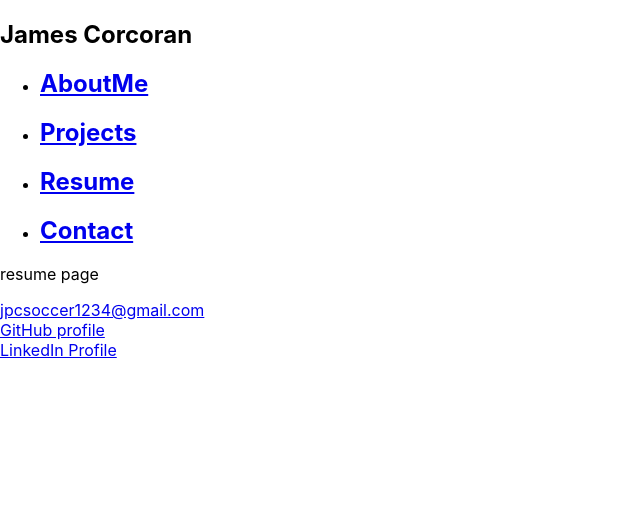
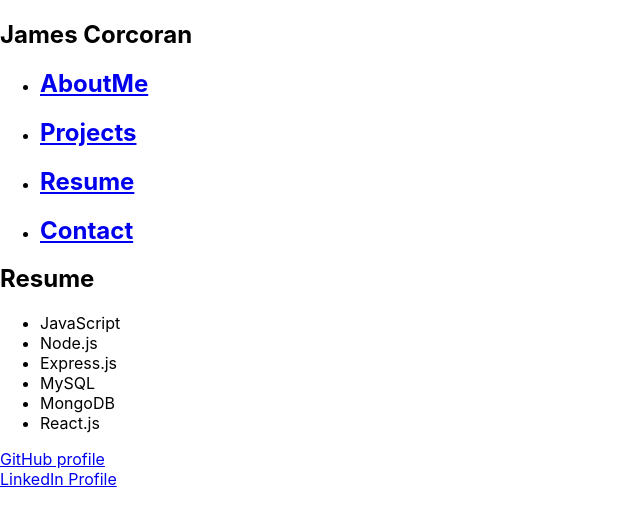
Before and after one commit to jcorcorangithub/react_portfolio, a React (Create React App) app in the folder react_portfolio/: page /resume in a window 1280 px wide. Shown: the top 526 px of the page, without its empty margins (0-640 px from the left). Built offline with nearby package versions, Linux system fonts and the light colour scheme.

Commit message:
started resume section

```diff
--- a/react_portfolio/src/App.js
+++ b/react_portfolio/src/App.js
@@ -1,4 +1,4 @@
-import logo from './logo.svg';
+//import logo from './logo.svg';
 import './App.css';
 import NavBar from './components/navbar'
 import AboutMe from './components/aboutme'
@@ -7,7 +7,7 @@ import Footer from './components/footer'
 import Projects from './components/projects'
 import Resume from './components/resume'
 
-import {Navbar, Nav} from 'react-bootstrap';
+//import {Navbar, Nav} from 'react-bootstrap';
 
 import { BrowserRouter as Router, Route } from 'react-router-dom';
 
@@ -33,9 +33,7 @@ function App() {
         <Contact />
       </Route>
 
-      <footer>
         <Footer />
-      </footer>
 
     </Router>
     </div>
--- a/react_portfolio/src/components/aboutme.js
+++ b/react_portfolio/src/components/aboutme.js
@@ -1,5 +1,3 @@
-// import React from 'react';
-
 export default function AboutMe(){
     return (
         <p>
@@ -8,5 +6,3 @@ export default function AboutMe(){
         </p>
     );
 }
-
-// export default AboutMe;
--- a/react_portfolio/src/components/footer.js
+++ b/react_portfolio/src/components/footer.js
@@ -1,9 +1,9 @@
 export default function Footer(){
     return (
-    <footer>
-        <div><a href="mailto:jpcsoccer1234@gmail.com">jpcsoccer1234@gmail.com</a></div>
-        <div><a href="https://github.com/jcorcorangithub" >GitHub profile</a></div>
-        <div><a href="https://www.linkedin.com/in/james-corcoran-b57770169/" >LinkedIn Profile</a></div>
-    </footer>
+        <footer>
+            {/* <div><a href="mailto:jpcsoccer1234@gmail.com">jpcsoccer1234@gmail.com</a></div> */}
+            <div><a href="https://github.com/jcorcorangithub">GitHub profile</a></div>
+            <div><a href="https://www.linkedin.com/in/james-corcoran-b57770169/">LinkedIn Profile</a></div>
+        </footer>
     );
 }
--- a/react_portfolio/src/components/projects.js
+++ b/react_portfolio/src/components/projects.js
@@ -1,3 +1,5 @@
 export default function Projects(){
-    return (<p>projects1 project2 project3</p>);
+    return (
+    <p>projects1 project2 project3</p>
+    );
 }
--- a/react_portfolio/src/components/resume.js
+++ b/react_portfolio/src/components/resume.js
@@ -1,3 +1,16 @@
 export default function Resume(){
-    return (<p>resume page</p>);
+    return (
+        <div>
+            <h2>Resume</h2>
+            {/* <a href='Resume.pages'>click here for Resume</a> */}
+            <ul>
+                <li>JavaScript</li>
+                <li>Node.js</li>
+                <li>Express.js</li>
+                <li>MySQL</li>
+                <li>MongoDB</li>
+                <li>React.js</li>
+            </ul>
+        </div>
+    );
 }
```
